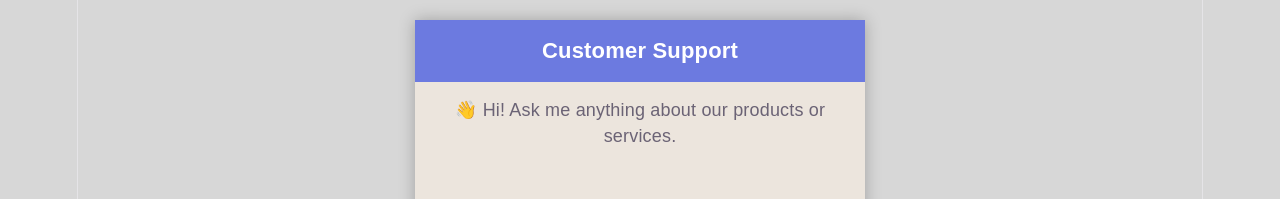
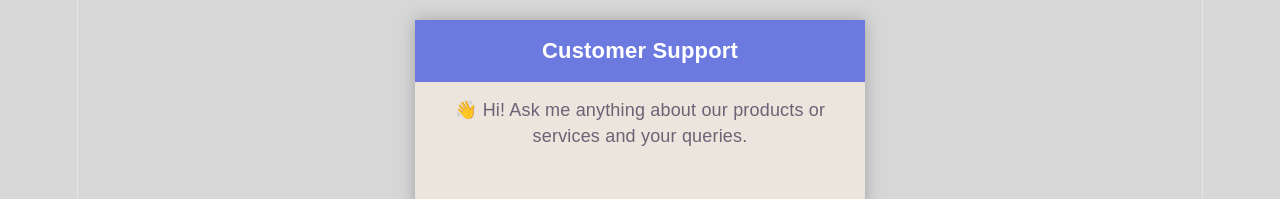
Before and after one commit to Ad-cell-ai/CUSTOMER-SUPPORT-CHATBOT, a React app in the folder frontend/: page / in a window 1280 px wide. Shown: the top 199 px of the page. Built offline with nearby package versions, Linux system fonts and the light colour scheme; the HTML template or start-up script is replaced by a standard one.

Commit message:
yash only push

```diff
--- a/frontend/src/App.jsx
+++ b/frontend/src/App.jsx
@@ -94,7 +94,7 @@ const data = await res.json();
       <div className="chat-body">
         {messages.length === 0 && (
           <div className="welcome-message">
-            👋 Hi! Ask me anything about our products or services.
+            👋 Hi! Ask me anything about our products or services and your queries.
           </div>
         )}
 
```
